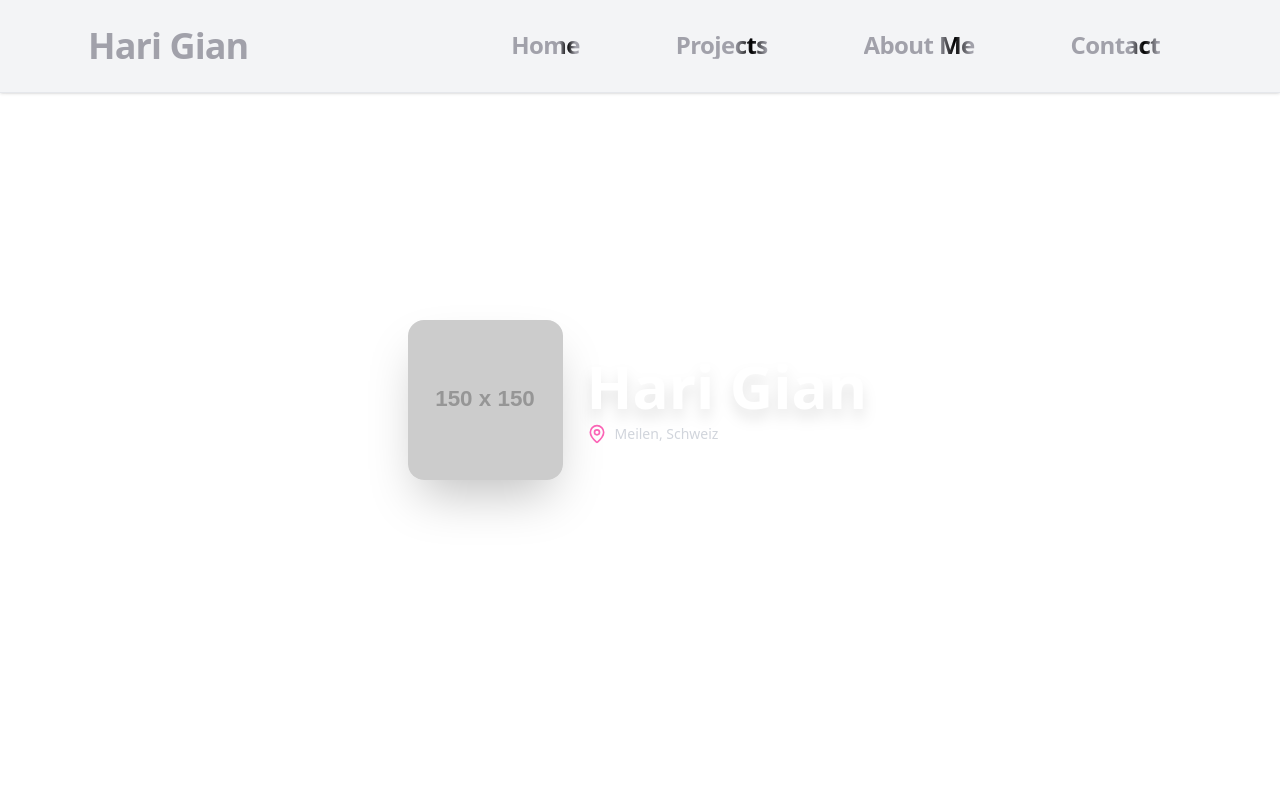
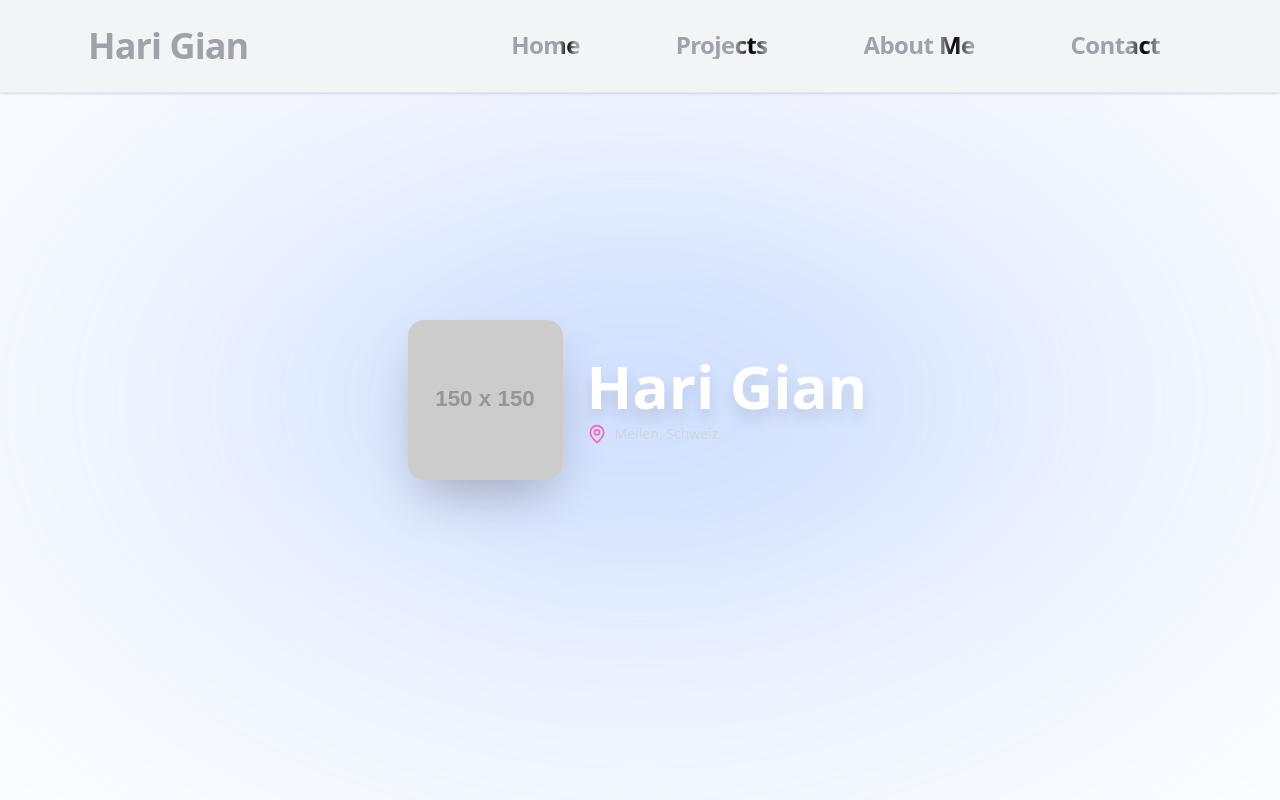
Before and after one commit to Hari-Gian/PortfolioWebseite, a Next.js app: page / in a window 1280 px wide. Shown: the top 800 px of the page. Built offline with nearby package versions, Linux system fonts and the light colour scheme.

Commit message:
habe versucht ein Glow effect hinzu zu fügen

```diff
--- a/app/globals.css
+++ b/app/globals.css
@@ -125,14 +125,15 @@
   }
 
   :root {
-    --brand: 27 96% 61%;
-    --brand-foreground: 31 97% 72%;
-  }
+  --brand: 220 100% 60%;
+  --brand-foreground: 220 100% 80%;
+}
 
-  .dark {
-    --brand: 31 97% 72%;
-    --brand-foreground: 27 96% 61%
-  }
+.dark {
+  --brand: 220 100% 60%;
+  --brand-foreground: 220 100% 80%;
+}
+
 }
 
 @layer utilities {
--- a/app/layout.tsx
+++ b/app/layout.tsx
@@ -1,14 +1,14 @@
 import type { Metadata } from "next";
 import { Geist, Geist_Mono } from "next/font/google";
 import "./globals.css";
-import Header from "../components/header"
-import Footer from "../components/footer"
-import CutoutTextLoader from "../others/loadingscreen"
+import Header from "../components/header";
+import Footer from "../components/footer";
+import CutoutTextLoader from "../others/loadingscreen";
 import React from "react";
 import Home from "../WebseiteKomponenten/home";
 import Aboutme from "../WebseiteKomponenten/aboutme";
-/*import ScrollLinked from "@/others/scroll"; */
-
+import { cn } from "@/lib/utils";
+import { Glow } from "@/others/glow";
 
 const geistSans = Geist({
   variable: "--font-geist-sans",
@@ -25,15 +25,25 @@ export const metadata: Metadata = {
   description: "Generated by create next app",
 };
 
-
-
 export default function RootLayout() {
   return (
     <html lang="en">
-      <body className={`${geistSans.variable} ${geistMono.variable} antialiased`}>
-        <div className="flex flex-col min-h-screen">
+      <body
+        className={cn(
+          geistSans.variable,
+          geistMono.variable,
+          "antialiased relative min-h-screen"
+        )}
+      >
+        {/* Glow Background */}
+        <div className="pointer-events-none fixed inset-0 -z-10 overflow-hidden">
+          <Glow variant="center" className="opacity-50 scale-125 blur-3xl" />
+        </div>
+
+        {/* Page Content */}
+        <div className="flex flex-col min-h-screen relative z-10">
           <div className="flex-grow">
-            <div className='h-screen mb-12 bg-fixed bg-center bg-cover '>
+            <div className="h-screen mb-12 bg-fixed bg-center bg-cover">
               <Header />
               <main>
                 <Home />
--- /dev/null
+++ b/lib/utils.ts
@@ -0,0 +1,6 @@
+import { type ClassValue, clsx } from "clsx";
+import { twMerge } from "tailwind-merge";
+
+export function cn(...inputs: ClassValue[]) {
+  return twMerge(clsx(inputs));
+}
--- /dev/null
+++ b/others/glow.tsx
@@ -0,0 +1,45 @@
+import React from "react";
+import { cn } from "@/lib/utils";
+import { cva, VariantProps } from "class-variance-authority";
+
+const glowVariants = cva("absolute w-full", {
+  variants: {
+    variant: {
+      top: "top-0",
+      above: "-top-[128px]",
+      bottom: "bottom-0",
+      below: "-bottom-[128px]",
+      center: "top-[50%]",
+    },
+  },
+  defaultVariants: {
+    variant: "top",
+  },
+});
+
+const Glow = React.forwardRef<
+  HTMLDivElement,
+  React.HTMLAttributes<HTMLDivElement> & VariantProps<typeof glowVariants>
+>(({ className, variant, ...props }, ref) => (
+  <div
+    ref={ref}
+    className={cn(glowVariants({ variant }), className)}
+    {...props}
+  >
+    <div
+      className={cn(
+        "absolute left-1/2 h-[256px] w-[60%] -translate-x-1/2 scale-[2.5] rounded-[50%] bg-[radial-gradient(ellipse_at_center,_hsla(var(--brand-foreground)/.5)_10%,_hsla(var(--brand-foreground)/0)_60%)] sm:h-[512px]",
+        variant === "center" && "-translate-y-1/2",
+      )}
+    />
+    <div
+      className={cn(
+        "absolute left-1/2 h-[128px] w-[40%] -translate-x-1/2 scale-[2] rounded-[50%] bg-[radial-gradient(ellipse_at_center,_hsla(var(--brand)/.3)_10%,_hsla(var(--brand-foreground)/0)_60%)] sm:h-[256px]",
+        variant === "center" && "-translate-y-1/2",
+      )}
+    />
+  </div>
+));
+Glow.displayName = "Glow";
+
+export { Glow };
```
